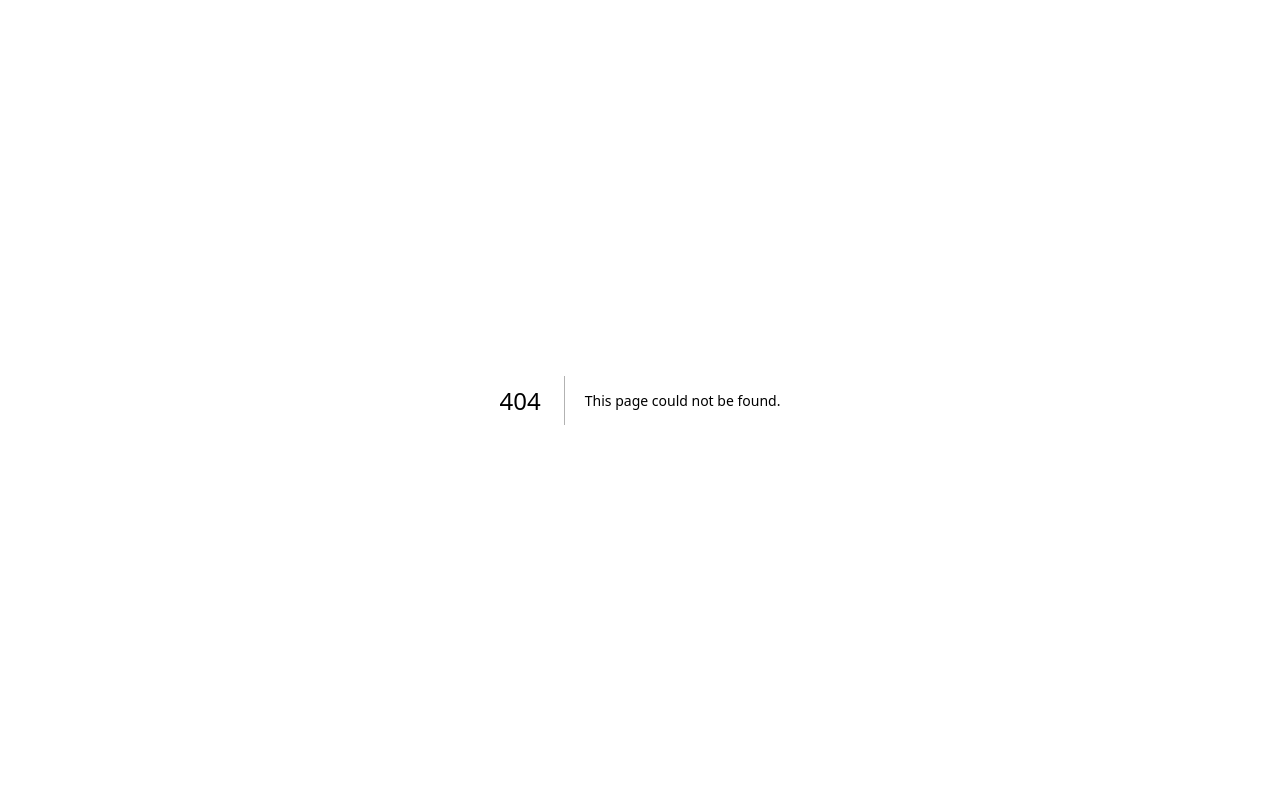
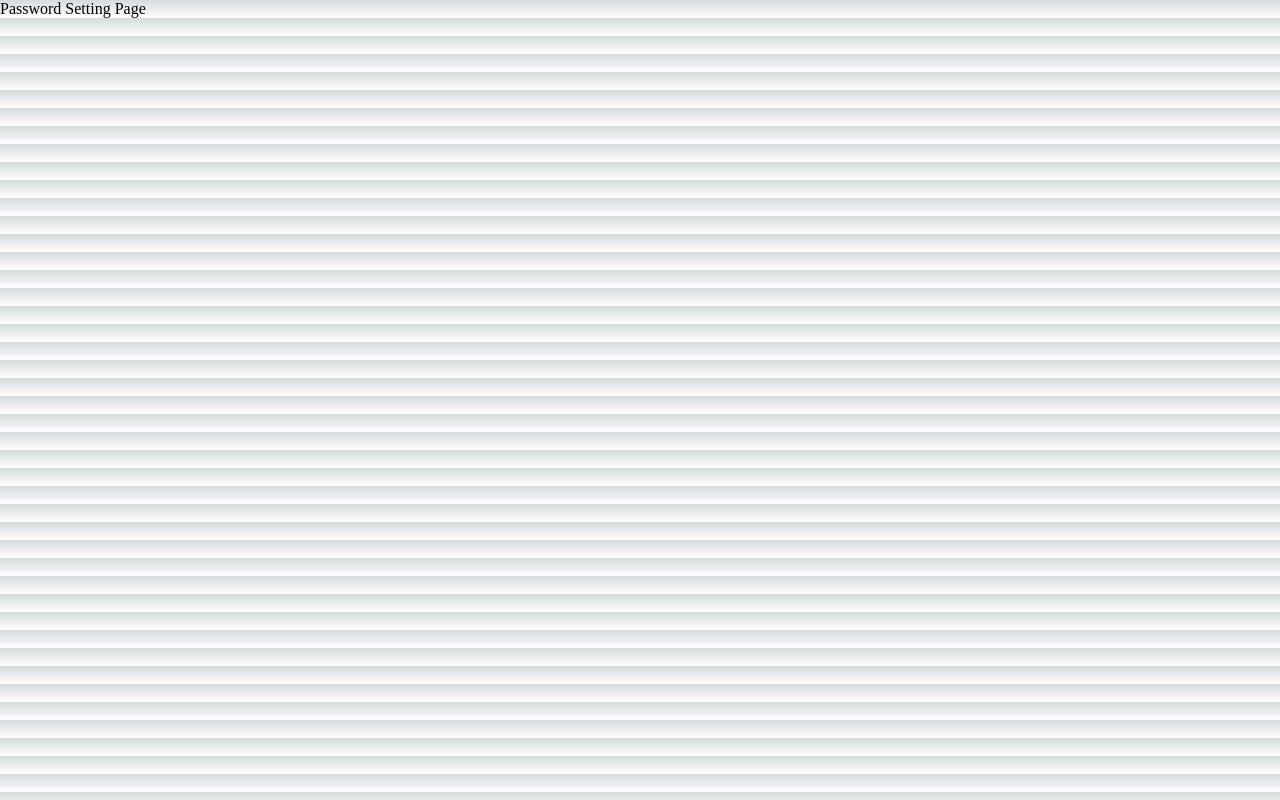
Before and after one commit to BillyMaulanaFerdinan/PBF-Semester6-BillyMaulana, a Next.js app in the folder P2/praktikum/my-app/: page /user/password in a window 1280 px wide. Before the commit this address had no page. Built offline with nearby package versions, Linux system fonts and the light colour scheme.

Commit message:
add 3. Nested Routing

```diff
--- /dev/null
+++ b/P2/praktikum/my-app/src/pages/user/password/index.tsx
@@ -0,0 +1,9 @@
+const PasswordSettingPage = () => {
+    return (
+        <div>
+            Password Setting Page
+        </div>
+    );
+};
+
+export default PasswordSettingPage;
```
Also changed, not shown: P2/praktikum/my-app/src/pages/setting/app.tsx (added, +9 -0 lines), P2/praktikum/my-app/src/pages/user/index.tsx (added, +9 -0 lines).
